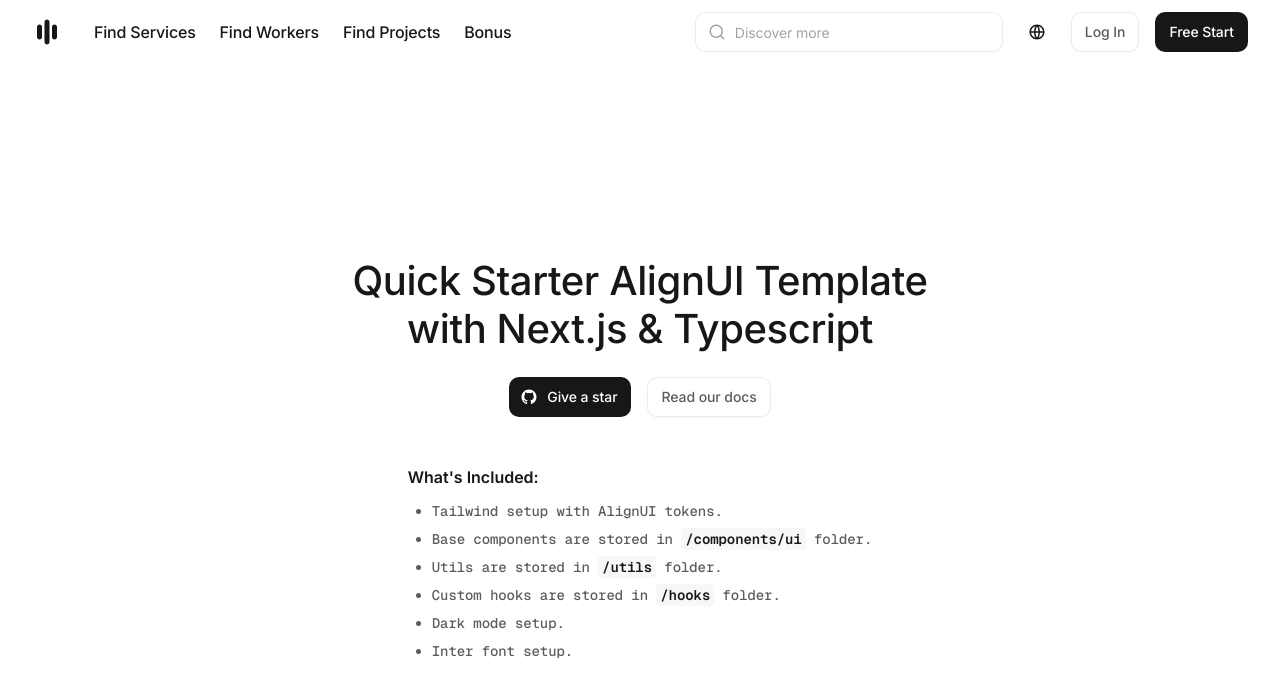
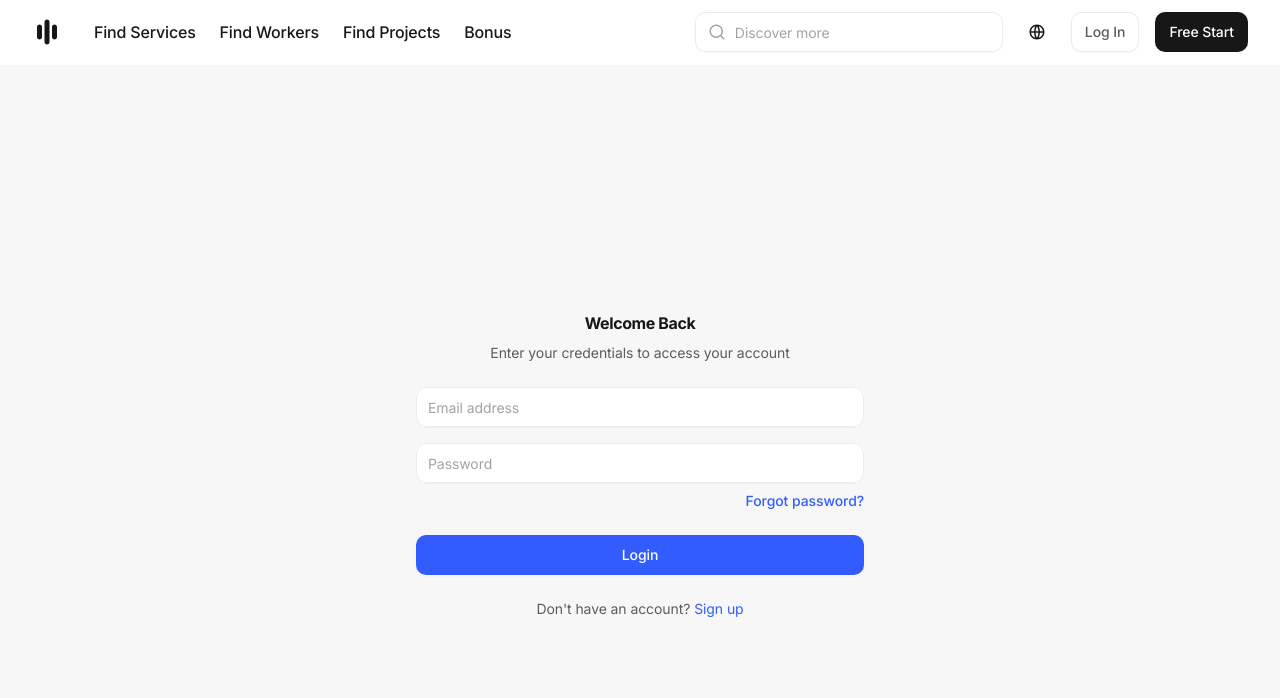
Before and after one commit to 899ms/marketplace, a Next.js app: page / in a window 1280 px wide. Shown: the top 698 px of the page. Built offline with nearby package versions, Linux system fonts and the light colour scheme; no server answers.

Commit message:
Fixed error and route protection

```diff
--- a/app/page.tsx
+++ b/app/page.tsx
@@ -1,65 +1,9 @@
-import Link from 'next/link';
-import * as Button from '@/components/ui/button';
-import { RiGithubFill } from '@remixicon/react';
+import LoginForm from '@/components/auth/LoginForm';
 
-export default function Home() {
+export default function RootPage() {
   return (
-    <div className='container mx-auto flex-1 px-5'>
-      <div className='mt-48 flex flex-col items-center'>
-        <h1 className='max-w-3xl text-balance text-center text-title-h3 text-text-strong-950'>
-          Quick Starter AlignUI Template with Next.js & Typescript
-        </h1>
-
-        <div className='mt-6 flex gap-4'>
-          <Button.Root variant='neutral' asChild>
-            <a
-              href='https://github.com/alignui/alignui-nextjs-typescript-starter'
-              target='_blank'
-            >
-              <Button.Icon as={RiGithubFill} />
-              Give a star
-            </a>
-          </Button.Root>
-
-          <Button.Root variant='neutral' mode='stroke' asChild>
-            <Link href='https://alignui.com/docs' target='_blank'>
-              Read our docs
-            </Link>
-          </Button.Root>
-        </div>
-
-        <div className='mt-12'>
-          <h2 className='text-lg text-text-primary font-semibold'>
-            What&apos;s Included:
-          </h2>
-          <ul className='ml-6 mt-3 flex list-disc flex-col gap-2 font-mono text-paragraph-sm font-medium text-text-sub-600'>
-            <li>Tailwind setup with AlignUI tokens.</li>
-            <li>
-              Base components are stored in{' '}
-              <code className='rounded bg-bg-weak-50 px-1 py-0.5 font-semibold text-text-strong-950'>
-                /components/ui
-              </code>{' '}
-              folder.
-            </li>
-            <li>
-              Utils are stored in{' '}
-              <code className='rounded bg-bg-weak-50 px-1 py-0.5 font-semibold text-text-strong-950'>
-                /utils
-              </code>{' '}
-              folder.
-            </li>
-            <li>
-              Custom hooks are stored in{' '}
-              <code className='rounded bg-bg-weak-50 px-1 py-0.5 font-semibold text-text-strong-950'>
-                /hooks
-              </code>{' '}
-              folder.
-            </li>
-            <li>Dark mode setup.</li>
-            <li>Inter font setup.</li>
-          </ul>
-        </div>
-      </div>
+    <div className="flex min-h-screen items-center justify-center bg-gray-50 dark:bg-gray-900">
+      <LoginForm />
     </div>
   );
 }
--- a/components/cards/WorkerCard.tsx
+++ b/components/cards/WorkerCard.tsx
@@ -90,13 +90,13 @@ export function WorkerCard({
             <div className='flex items-center gap-0.5 text-sm text-text-secondary-600'>
               <RiStarFill className='size-4 text-yellow-500' />
               <span>
-                {rating.toFixed(1)} ({reviewCount})
+                {typeof rating === 'number' ? rating.toFixed(1) : 'N/A'} ({typeof reviewCount === 'number' ? reviewCount : 0})
               </span>
             </div>
           </div>
           {/* Badges */}
           <div className='flex flex-wrap items-center gap-x-3 gap-y-1 text-sm text-text-secondary-600'>
-            {badges.map((badge) => (
+            {(Array.isArray(badges) ? badges : []).map((badge) => (
               <span key={badge.label} className='inline-flex items-center gap-1'>
                 <GoogleIcon />
                 {badge.label}
@@ -115,7 +115,7 @@ export function WorkerCard({
 
       {/* Skills Tags */}
       <div className='flex flex-wrap gap-1.5'>
-        {skills.map((skill) => (
+        {(Array.isArray(skills) ? skills : []).map((skill) => (
           <Tag.Root key={skill} variant='gray'>
             {skill}
           </Tag.Root>
--- a/utils/supabase/client.ts
+++ b/utils/supabase/client.ts
@@ -1,13 +1,10 @@
-import { createClient } from '@supabase/supabase-js';
+import { createBrowserClient } from '@supabase/ssr';
 
-const supabaseUrl = process.env.NEXT_PUBLIC_SUPABASE_URL;
-const supabaseAnonKey = process.env.NEXT_PUBLIC_SUPABASE_ANON_KEY;
+// No changes needed if already using environment variables directly
+const supabaseUrl = process.env.NEXT_PUBLIC_SUPABASE_URL!;
+const supabaseKey = process.env.NEXT_PUBLIC_SUPABASE_ANON_KEY!;
 
-if (!supabaseUrl || !supabaseAnonKey) {
-  throw new Error('Missing Supabase environment variables');
-}
-
-// Create a single instance of the Supabase client
-const supabase = createClient(supabaseUrl, supabaseAnonKey);
+// Create a single instance of the Supabase client for the browser
+const supabase = createBrowserClient(supabaseUrl, supabaseKey);
 
 export default supabase;
--- a/utils/supabase/server.ts
+++ b/utils/supabase/server.ts
@@ -1,25 +1,21 @@
-import {
-  createServerClient as _createServerClient,
-  type CookieOptions,
-} from '@supabase/ssr';
+import { createServerClient, type CookieOptions } from '@supabase/ssr';
 import { cookies } from 'next/headers';
 
-export async function createServerClient() {
-  const cookieStore = await cookies();
+export async function createSupabaseServerClient() {
+  const cookieStore = cookies();
 
   // Create a server-side client for Supabase. See https://supabase.com/docs/guides/getting-started/tutorials/with-nextjs
-  return _createServerClient(
+  return createServerClient(
     process.env.NEXT_PUBLIC_SUPABASE_URL!,
     process.env.NEXT_PUBLIC_SUPABASE_ANON_KEY!,
     {
       cookies: {
         async get(name: string) {
-          const cookie = await cookieStore.get(name);
-          return cookie?.value;
+          return (await cookieStore).get(name)?.value;
         },
         async set(name: string, value: string, options: CookieOptions) {
           try {
-            await cookieStore.set({ name, value, ...options });
+            (await cookieStore).set({ name, value, ...options });
           } catch (error) {
             // The `set` method was called from a Server Component.
             // This can be ignored if you have middleware refreshing
@@ -28,10 +24,9 @@ export async function createServerClient() {
         },
         async remove(name: string, options: CookieOptions) {
           try {
-            // Use `delete` if available and preferred, otherwise set empty value
-            await cookieStore.set({ name, value: '', ...options });
+            (await cookieStore).set({ name, value: '', ...options });
           } catch (error) {
-            // The `remove` method (or equivalent set empty) was called from a Server Component.
+            // The `delete` method was called from a Server Component.
             // This can be ignored if you have middleware refreshing
             // user sessions.
           }
```
Also changed, not shown: app/chats/page.tsx (+52 -33 lines), middleware.ts (added, +81 -0 lines), 1 other file (tests, documents, lock files or other folders).
